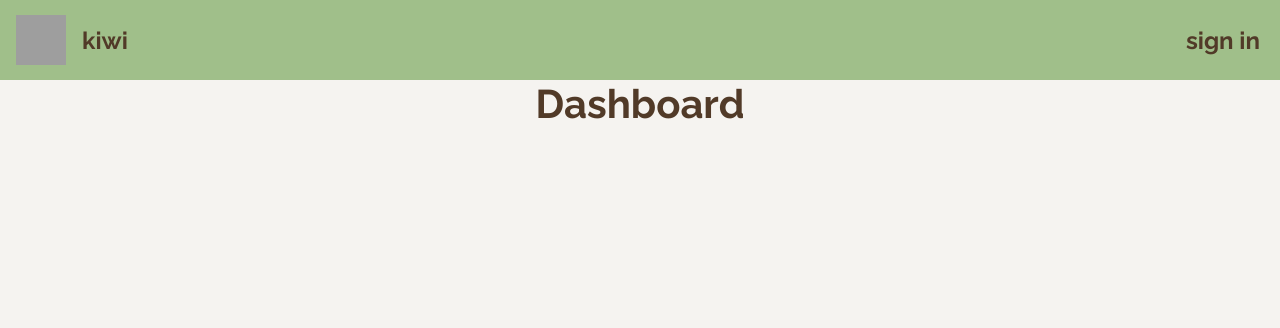
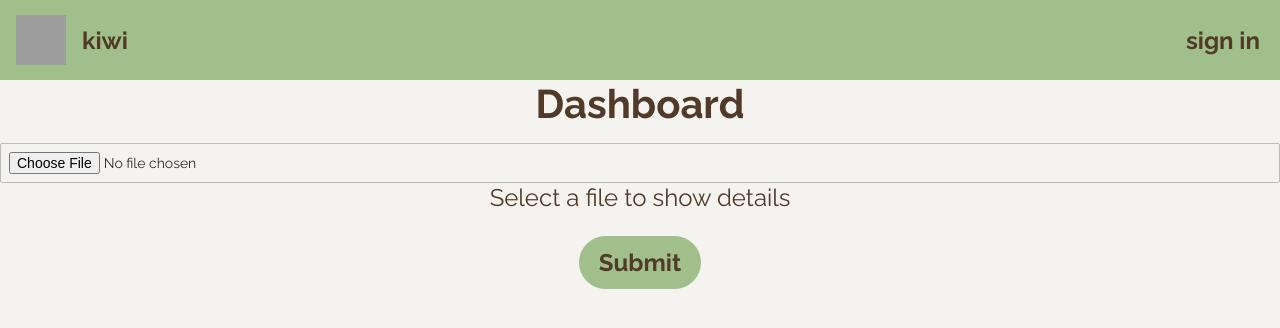
Before and after one commit to jadekeegan/kiwi, a React (Create React App) app: page /dashboard in a window 1280 px wide. Shown: the top 328 px of the page. Built offline with nearby package versions, Linux system fonts and the light colour scheme; grey boxes are pictures that could not be loaded.

Commit message:
adding receipt upload

```diff
--- a/package.json
+++ b/package.json
@@ -6,6 +6,7 @@
     "@testing-library/jest-dom": "^5.16.5",
     "@testing-library/react": "^13.4.0",
     "@testing-library/user-event": "^13.5.0",
+    "axios": "^1.3.2",
     "react": "^18.2.0",
     "react-dom": "^18.2.0",
     "react-router-dom": "^6.8.1",
--- a/src/components/dashboard.component.js
+++ b/src/components/dashboard.component.js
@@ -1,12 +1,60 @@
-import React, { Component } from 'react';
+import { useState, React } from 'react';
+import axios from 'axios'
 
-export default class Dashboard extends Component {
+const Dashboard = () => {
+	const [selectedFile, setSelectedFile] = useState();
+	const [isSelected, setIsSelected] = useState(false);
 
-  render() {
-    return (
-      <div>
-        <h1>Dashboard</h1>
-      </div>
-    );
-  }
+	const handleUpload = (event) => {
+		setSelectedFile(event.target.files[0]);
+		setIsSelected(true);
+	}
+
+	const handleSubmit = async () => {
+    if (!selectedFile) { return; }
+		const data = new FormData();
+
+		data.append('file', selectedFile);
+
+		let url = "https://api.taggun.io/api/receipt/v1/verbose/file";
+
+    try {
+      const res = await axios.post(url, data, {
+        headers: {
+          'Content-Type': 'multipart/form-data',
+          'apikey': "2bc787c0aa6c11edae52ab17ace764b5"
+        }
+      })
+      console.log(res)
+    } catch (e) {
+      console.error(e);
+    }
+	};
+
+	return (
+		<div>
+			<h1>Dashboard</h1>
+			<div>
+				<input type="file" name="file" onChange={handleUpload} />
+				{isSelected ? (
+					<div>
+						<p>Filename: {selectedFile.name}</p>
+						<p>Filetype: {selectedFile.type}</p>
+						<p>Size in bytes: {selectedFile.size}</p>
+						<p>
+							lastModifiedDate:{' '}
+							{selectedFile.lastModifiedDate.toLocaleDateString()}
+						</p>
+					</div>
+				) : (
+					<p>Select a file to show details</p>
+				)}
+				<div>
+					<button onClick={handleSubmit}>Submit</button>
+				</div>
+			</div>
+		</div>
+	)
 }
+
+export default Dashboard
```
Also changed, not shown: 1 other file (tests, documents, lock files or other folders).
